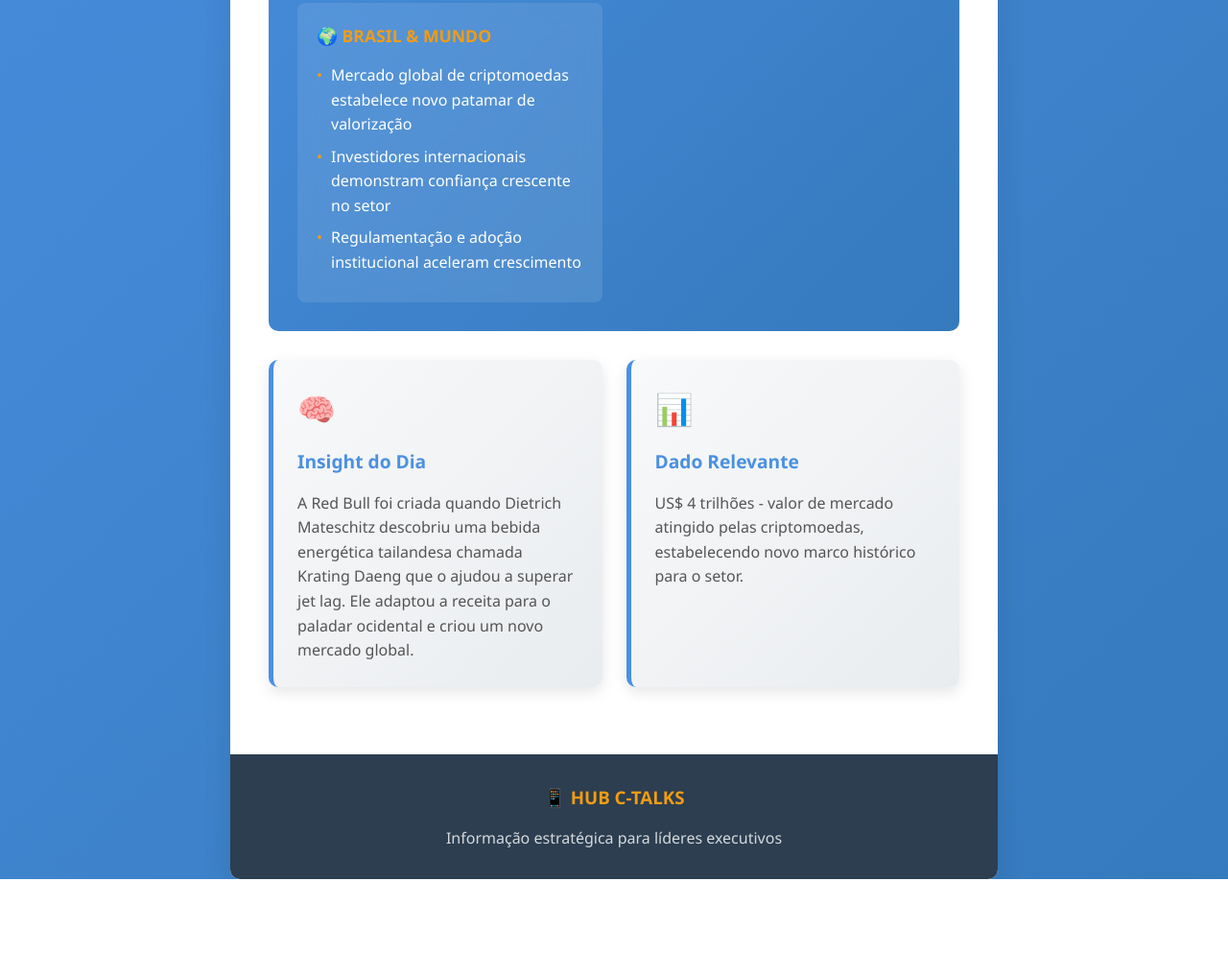
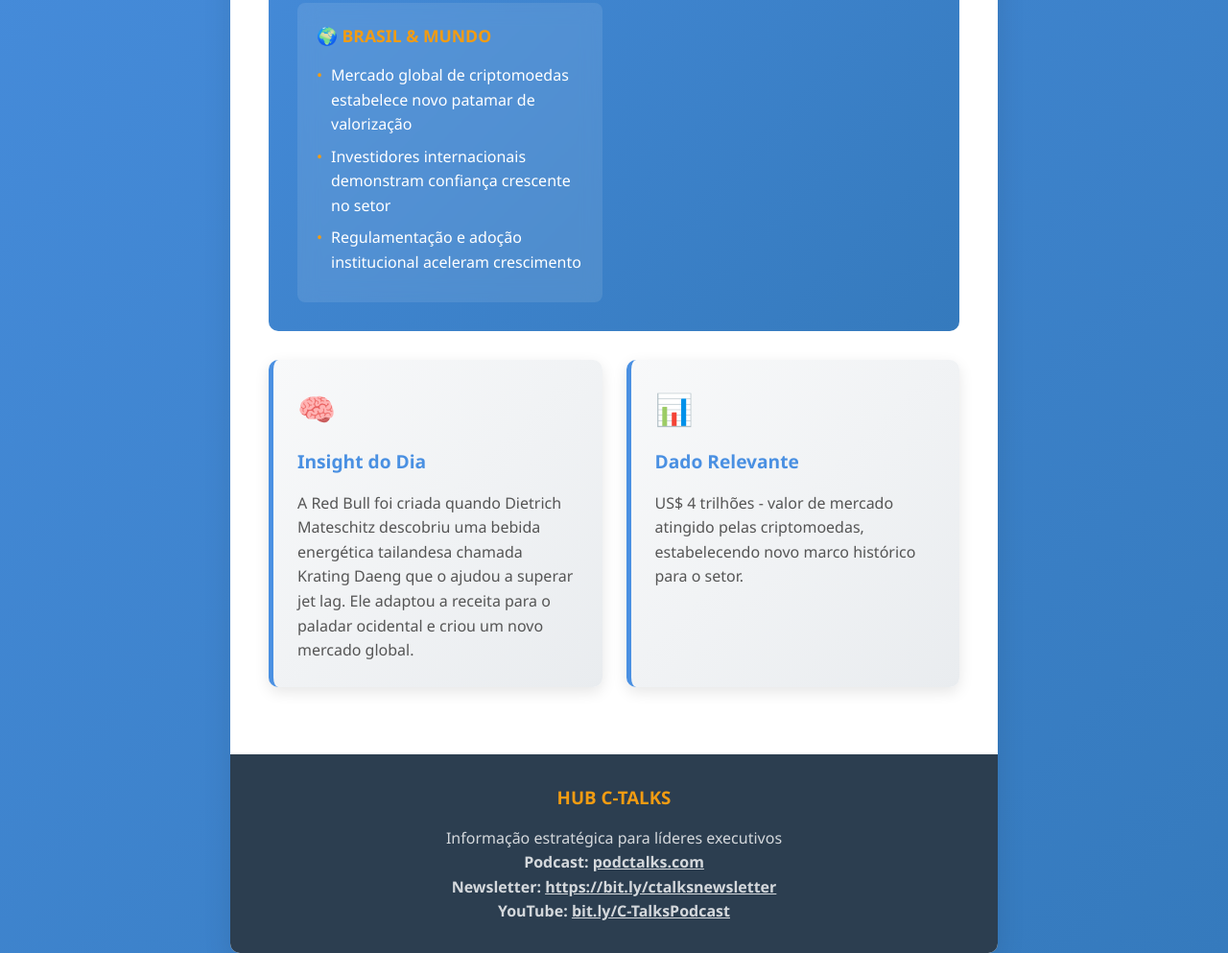
Before and after one commit to CardosoMarco/newsletter-hub-c-talks, a plain HTML site: page newsletters/21-07-2025.html in a window 1280 px wide. Shown: the part 744-1737 px from the top of the page at 96% size. Before the commit the page ends 1660 px from the top, so only its background shows below. Drawn offline with Linux system fonts and the light colour scheme.

Commit message:
Padronizar rodapé de todas as newsletters com links completos

```diff
--- a/newsletters/21-07-2025.html
+++ b/newsletters/21-07-2025.html
@@ -245,8 +245,11 @@
         </div>
 
         <div class="footer">
-            <h3>📱 HUB C-TALKS</h3>
+            <h3><b>HUB C-TALKS</b></h3>
             <p>Informação estratégica para líderes executivos</p>
+            <p><b>Podcast: <a href="https://podctalks.com" target="_blank" style="color: white;">podctalks.com</a></b></p>
+            <p><b>Newsletter: <a href="https://bit.ly/ctalksnewsletter" target="_blank" style="color: white;">https://bit.ly/ctalksnewsletter</a></b></p>
+            <p><b>YouTube: <a href="https://bit.ly/C-TalksPodcast" target="_blank" style="color: white;">bit.ly/C-TalksPodcast</a></b></p>
         </div>
     </div>
 </body>
```
Also changed, not shown: newsletters/17-07-2025.html (+4 -3 lines), newsletters/18-07-2025.html (+4 -1 lines).
